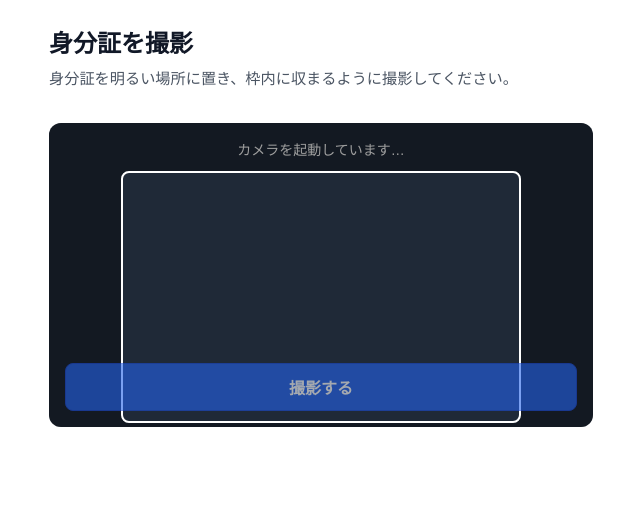
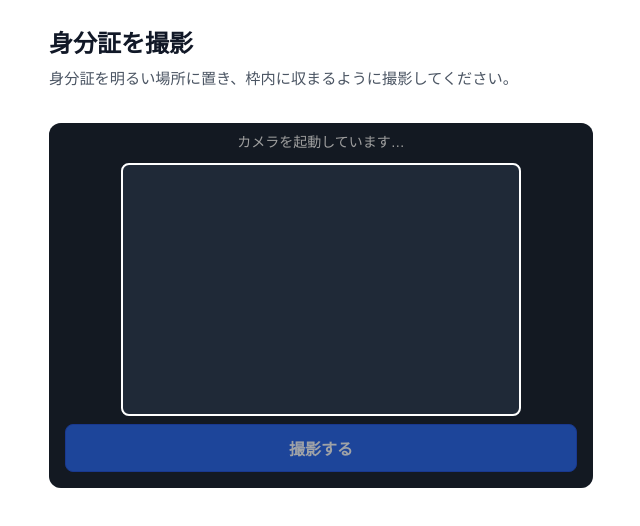
Before and after one commit to ysys1195/frontend-lab, a Next.js app: page / in a window 1280 px wide. Both pictures are taken after a click on the button "カメラを起動する". Shown: the top 526 px of the page, without its empty margins (319-959 px from the left). Built offline with nearby package versions, Linux system fonts and the light colour scheme; no server answers.

Commit message:
fix: prevent capture guide controls overlap (#20)

```diff
--- a/src/components/camera/CameraPreview.module.css
+++ b/src/components/camera/CameraPreview.module.css
@@ -7,6 +7,8 @@
   position: relative;
   display: grid;
   min-height: 19rem;
+  padding-top: 2.5rem;
+  padding-bottom: 4.5rem;
   place-items: center;
   overflow: hidden;
   border-radius: 0.75rem;
@@ -22,9 +24,9 @@
 }
 
 .previewLabel {
+  position: absolute;
+  top: 0.5rem;
   z-index: 1;
-  align-self: start;
-  margin-top: 1rem;
   font-size: 0.875rem;
 }
 
```
